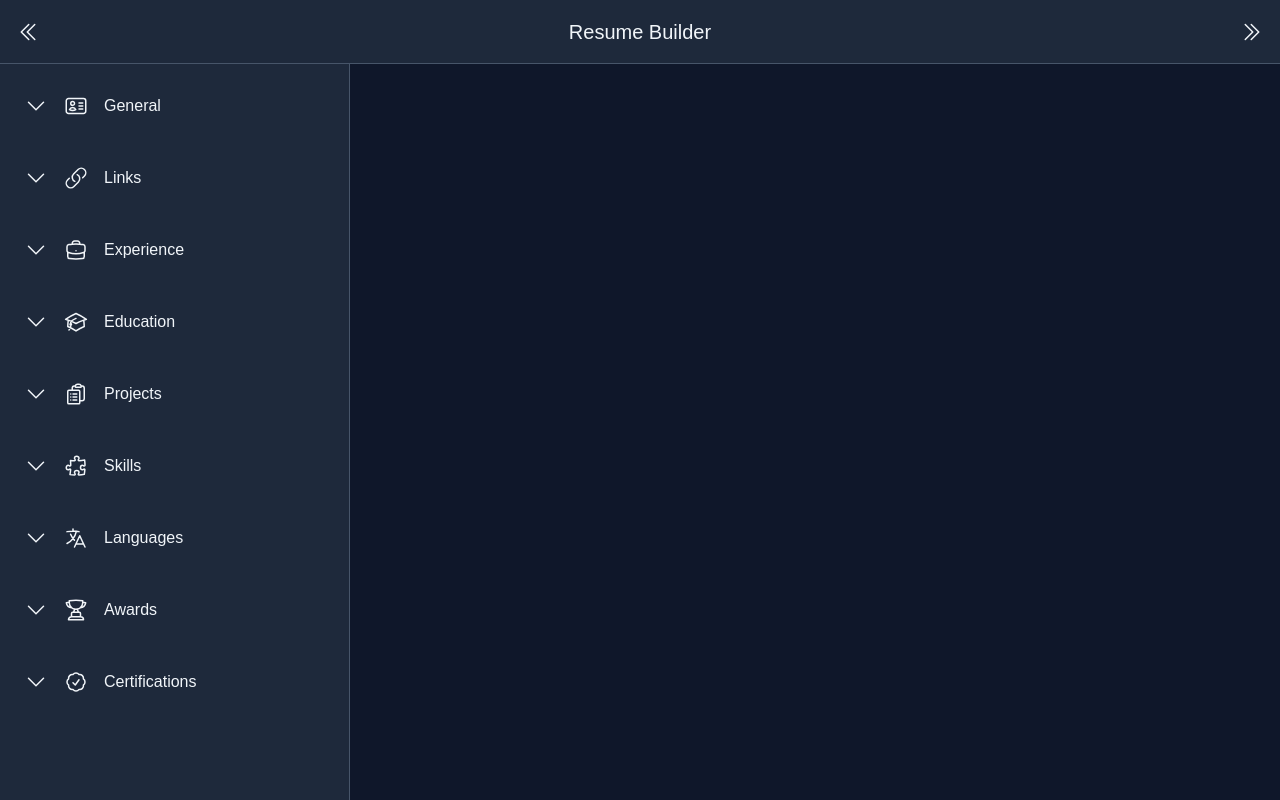
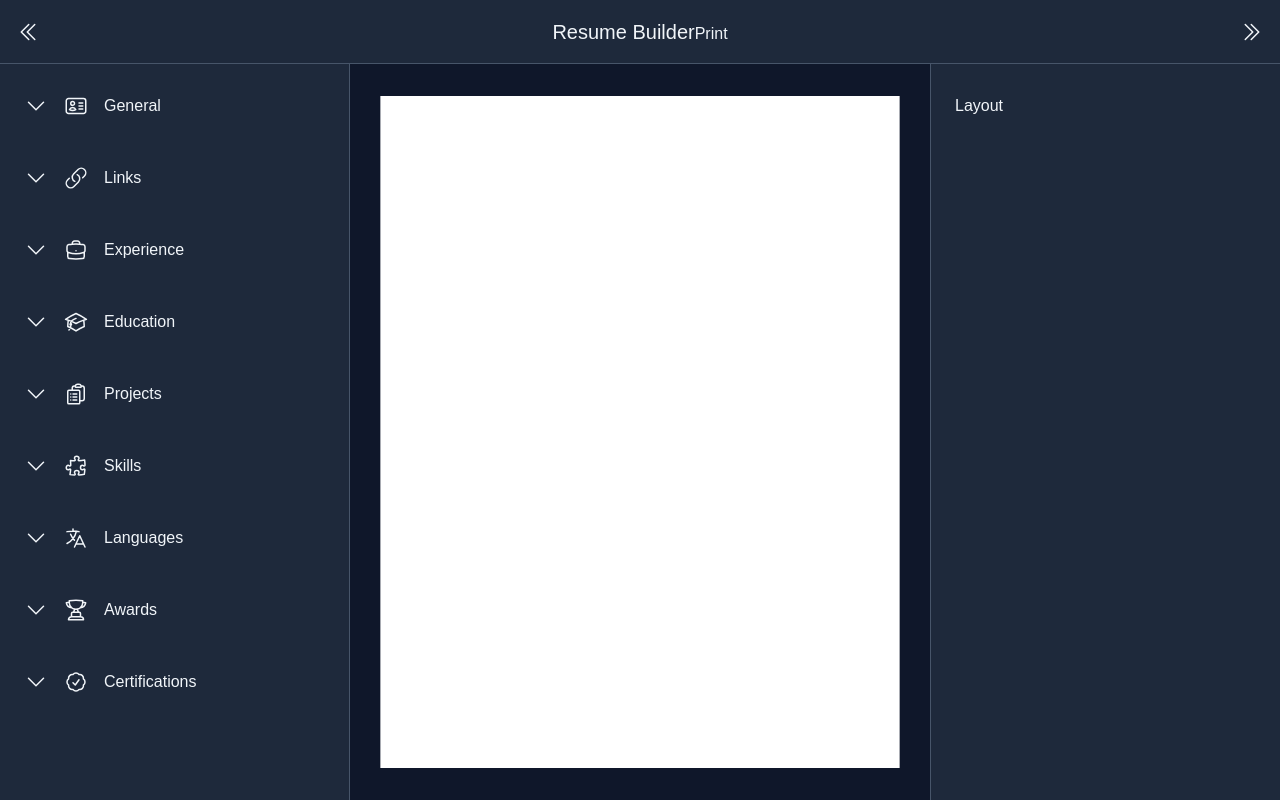
Before and after one commit to aubratt/resume-cv, a React (Vite) app: page / in a window 1280 px wide. Built offline with nearby package versions, Linux system fonts and the light colour scheme; a web font is replaced by a local one.

Commit message:
Add correct scaling to resume preview

```diff
--- a/package.json
+++ b/package.json
@@ -11,9 +11,9 @@
   },
   "dependencies": {
     "@heroicons/react": "^2.2.0",
-    "@react-pdf/renderer": "^4.3.2",
     "react": "^19.2.0",
     "react-dom": "^19.2.0",
+    "react-to-print": "^3.3.0",
     "simplebar-react": "^3.3.2"
   },
   "devDependencies": {
--- a/src/components/Navbar.jsx
+++ b/src/components/Navbar.jsx
@@ -7,6 +7,7 @@ export default function Navbar({
   toggleSettingsPanel,
   contentPanelOpen,
   settingsPanelOpen,
+  onClick
 }) {
   return (
     <div className="navbar">
@@ -15,14 +16,19 @@ export default function Navbar({
         panelOpen={contentPanelOpen}
         panel="content"
         closedIcon={<ChevronDoubleLeftIcon />}
-        openIcon={<ChevronDoubleRightIcon />}></EditorToggleButton>
-      <h1>Resume Builder</h1>
+        openIcon={<ChevronDoubleRightIcon />}
+      />
+      <div>
+        <h1>Resume Builder</h1>
+        <button onClick={onClick}>Print</button>
+      </div>
       <EditorToggleButton
         onClick={toggleSettingsPanel}
         panelOpen={settingsPanelOpen}
         panel="settings"
         closedIcon={<ChevronDoubleRightIcon />}
-        openIcon={<ChevronDoubleLeftIcon />}></EditorToggleButton>
+        openIcon={<ChevronDoubleLeftIcon />}
+      />
     </div>
   );
 }
--- a/src/components/ResumeBuilder.jsx
+++ b/src/components/ResumeBuilder.jsx
@@ -1,4 +1,8 @@
-import { act, useState } from "react";
+import { useState } from "react";
+
+import { useReactToPrint } from "react-to-print";
+import { useRef } from "react";
+
 import {
   AcademicCapIcon,
   BriefcaseIcon,
@@ -8,9 +12,9 @@ import {
   LanguageIcon,
   LinkIcon,
   PuzzlePieceIcon,
-  ShieldCheckIcon,
   TrophyIcon,
 } from "@heroicons/react/24/outline";
+
 import Navbar from "./Navbar";
 import ContentPanel from "./ContentPanel";
 import Modal from "./Modal";
@@ -23,6 +27,7 @@ import SkillsForm from "./SkillsForm";
 import LanguagesForm from "./LanguagesForm";
 import AwardsForm from "./AwardsForm";
 import CertificationsForm from "./CertificationsForm";
+import ResumePreview from "./ResumePreview";
 
 export default function ResumeBuilder() {
   const [contentPanelOpen, setContentPanelOpen] = useState(true);
@@ -116,6 +121,11 @@ export default function ResumeBuilder() {
   const toggleContentPanel = () => setContentPanelOpen(!contentPanelOpen);
   const toggleSettingsPanel = () => setSettingsPanelOpen(!settingsPanelOpen);
 
+  let layout = "none";
+  if (contentPanelOpen && settingsPanelOpen) layout = "both";
+  else if (contentPanelOpen) layout = "content";
+  else if (settingsPanelOpen) layout = "settings";
+
   function openModal(config) {
     setActiveModal(config);
   }
@@ -169,13 +179,19 @@ export default function ResumeBuilder() {
 
   const submitHandler = submitHandlers[activeModal?.props.mode];
 
+  const contentRef = useRef();
+  const reactToPrintFn = useReactToPrint({ contentRef });
+
+  console.log(contentRef);
+
   return (
-    <div className="resume-builder">
+    <div className={`resume-builder layout-${layout}`}>
       <Navbar
         toggleContentPanel={toggleContentPanel}
         toggleSettingsPanel={toggleSettingsPanel}
         contentPanelOpen={contentPanelOpen}
         settingsPanelOpen={settingsPanelOpen}
+        onClick={reactToPrintFn}
       />
       <ContentPanel
         isOpen={contentPanelOpen}
@@ -186,6 +202,22 @@ export default function ResumeBuilder() {
         sectionEntries={sectionEntries}
         sectionRegistry={sectionRegistry}
       />
+      <ResumePreview
+        general={general}
+        entries={sectionEntries}
+        printRef={contentRef}
+      />
+      <div className={`settings-panel ${!settingsPanelOpen && "hidden"}`}>
+        <div className="panel-sections-wrapper">
+          <div className="panel-sections">
+            <div className="panel-section">
+              <button className="panel-section__header">
+                <span className="panel-section__title">Layout</span>
+              </button>
+            </div>
+          </div>
+        </div>
+      </div>
 
       {activeModal && (
         <Modal
--- /dev/null
+++ b/src/components/ResumePreview.jsx
@@ -0,0 +1,39 @@
+import { useEffect, useRef, useState } from "react";
+
+export default function ResumePreview({ general, entries, printRef }) {
+  const containerRef = useRef(null);
+  const [scale, setScale] = useState(1);
+
+  const PAGE_WIDTH = 816;
+  const PAGE_HEIGHT = 1056;
+
+  useEffect(() => {
+    function updateScale() {
+      if (!containerRef.current) return;
+
+      const container = containerRef.current;
+      const styles = window.getComputedStyle(container);
+      const paddingTop = parseFloat(styles.paddingTop);
+      const paddingBottom = parseFloat(styles.paddingBottom);
+      const usableHeight = container.clientHeight - paddingTop - paddingBottom;
+      const scaleY = usableHeight / PAGE_HEIGHT;
+
+      setScale(scaleY);
+    }
+
+    updateScale();
+    window.addEventListener("resize", updateScale);
+
+    return () => window.removeEventListener("resize", updateScale);
+  }, []);
+
+  return (
+    <div className="preview" ref={containerRef}>
+      <div className="preview__scale" style={{ transform: `scale(${scale})` }}>
+        <div className="preview__page" ref={printRef}>
+          <p>{general.name}</p>
+        </div>
+      </div>
+    </div>
+  );
+}
--- a/src/main.jsx
+++ b/src/main.jsx
@@ -1,8 +1,7 @@
-import { StrictMode, useState } from "react";
+import { StrictMode } from "react";
 import { createRoot } from "react-dom/client";
 import "./styles/index.css";
-import Navbar from "./components/Navbar";
-import ContentPanel from "./components/ContentPanel";
+
 import ResumeBuilder from "./components/ResumeBuilder";
 
 createRoot(document.getElementById("root")).render(
--- a/src/styles/index.css
+++ b/src/styles/index.css
@@ -175,8 +175,38 @@ h1 {
   border-radius: 0.5rem;
 }
 
-/* Content Panel */
-.content-panel {
+/* Resume Preview */
+.preview {
+  position: fixed;
+  z-index: 0;
+  display: flex;
+  align-items: center;
+  justify-content: center;
+  width: 100%;
+  height: calc(100vh - 4rem);
+  padding: 2rem;
+}
+
+.preview__scale {
+  transform-origin: center;
+  display: flex;
+  align-items: center;
+  justify-content: center;
+  width: 100%;
+}
+
+.preview__page {
+  background-color: white;
+  color: black;
+  width: 8.5in;
+  height: 11in;
+}
+
+/* Content and Settings Panels */
+.content-panel,
+.settings-panel {
+  position: fixed;
+
   display: flex;
   flex-direction: column;
   justify-content: space-between;
@@ -188,7 +218,18 @@ h1 {
   width: 100%;
   height: calc(100vh - 4rem);
   padding: 0.625rem 0.5rem 0.5rem 0.5rem;
-  /* overflow-y: auto; */
+}
+
+.content-panel {
+  left: 0;
+  z-index: 1;
+}
+
+.settings-panel {
+  right: 0;
+  z-index: 1;
+  border-right: none;
+  border-left: 1px solid var(--border);
 }
 
 .panel-sections-wrapper {
@@ -203,6 +244,8 @@ h1 {
   overflow-y: auto;
   flex: 1;
 }
+
+/* -------------------------------------------------------------------------- */
 
 /* Panel Section */
 .panel-section {
```
Also changed, not shown: 1 other file (tests, documents, lock files or other folders).
